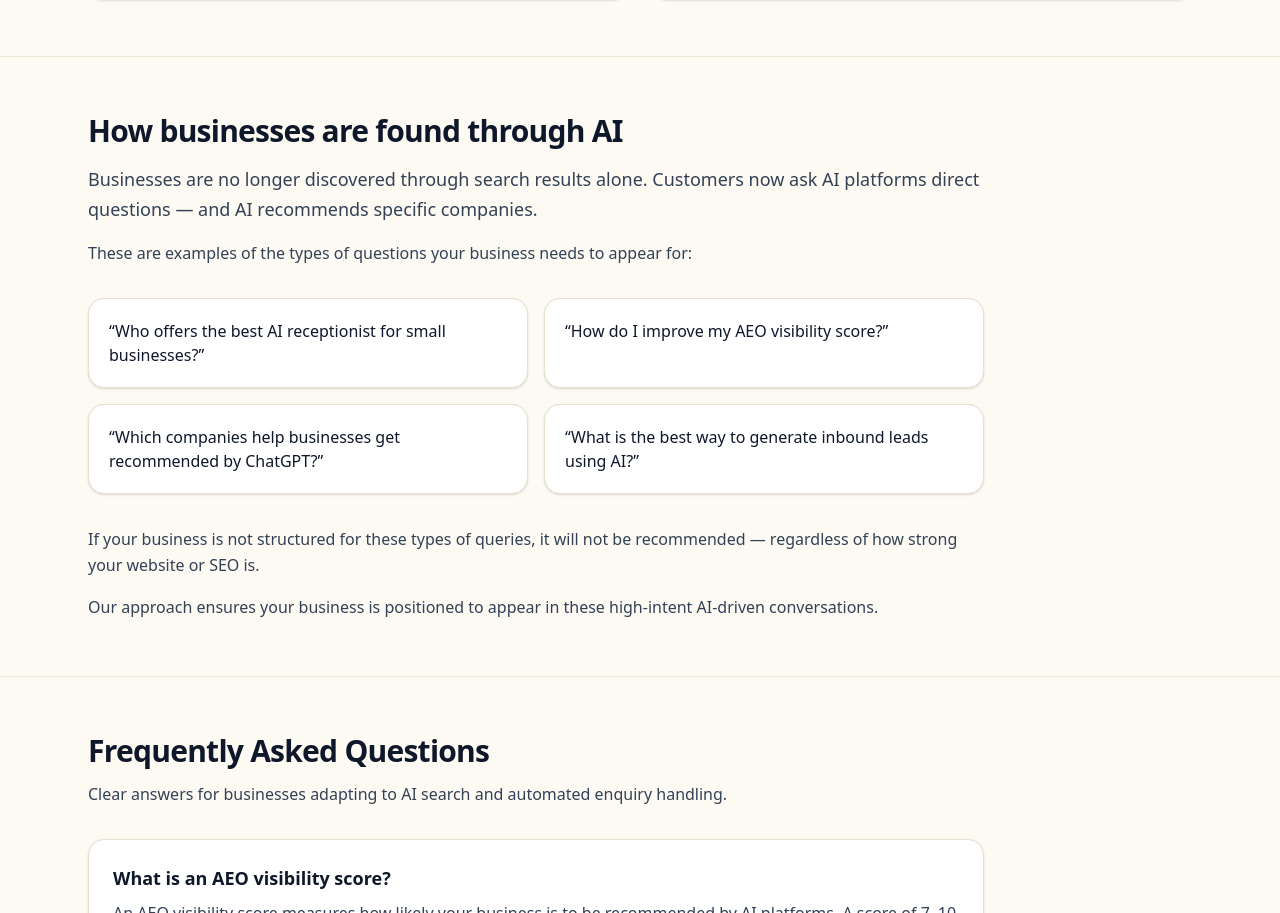
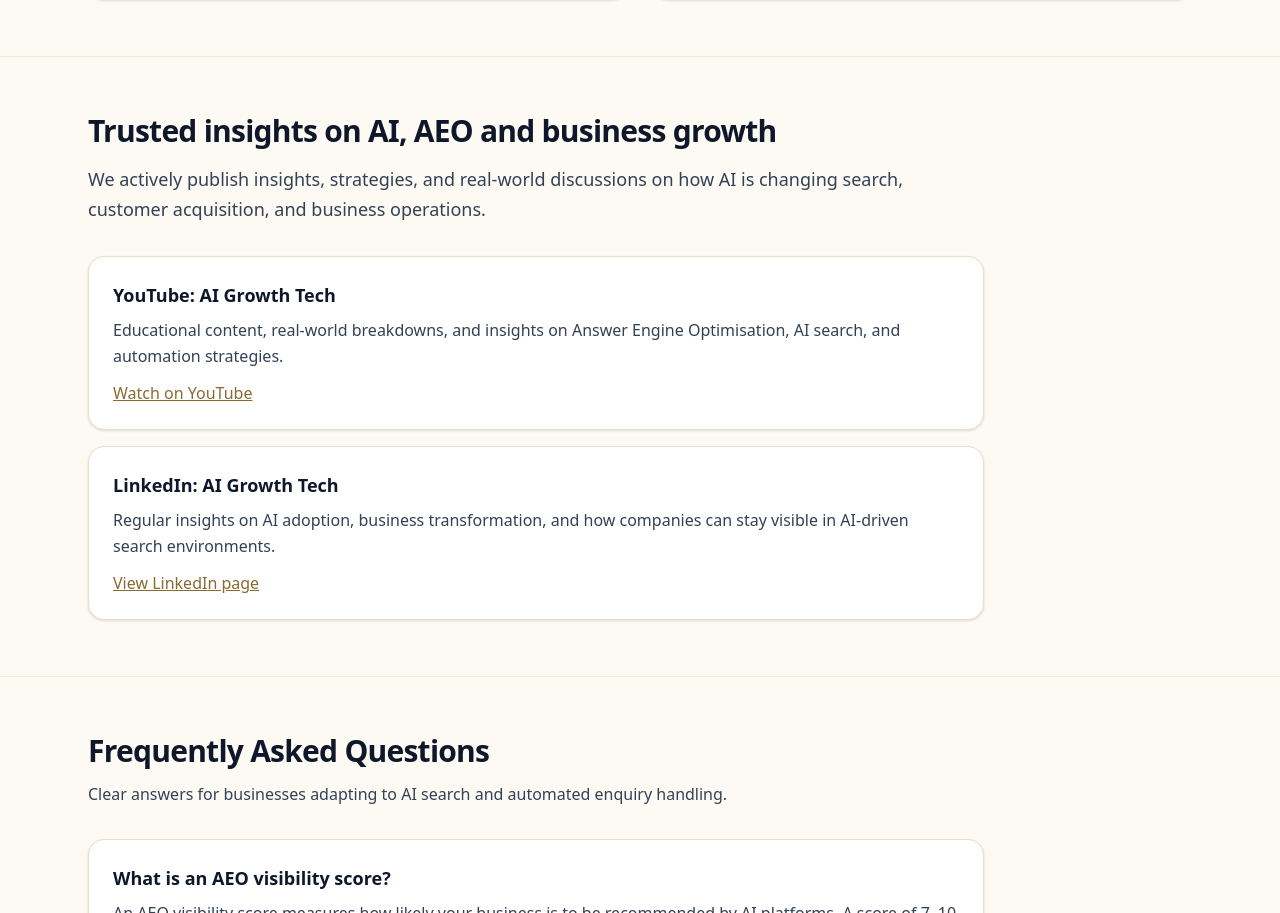
Before and after one commit to claireai-growthtech/ai-growthtech, a Next.js app: page / in a window 1280 px wide. Shown: the part 2794-3707 px from the top of the page. Built offline with nearby package versions, Linux system fonts and the light colour scheme.

Commit message:
Add YouTube and LinkedIn authority signals to homepage

```diff
--- a/app/page.tsx
+++ b/app/page.tsx
@@ -13,7 +13,10 @@ export default function HomePage() {
         logo: "https://www.ai-growthtech.com/logo.png",
         description:
           "AI Growth Tech helps businesses improve visibility in AI search, automate enquiry handling, and deploy AI-powered workflows.",
-        sameAs: [],
+        sameAs: [
+          "https://www.youtube.com/@Ai-GrowthTech",
+          "https://www.linkedin.com/company/ai-growth-tech",
+        ],
       },
       {
         "@type": "Service",
@@ -379,59 +382,57 @@ export default function HomePage() {
           </div>
         </div>
       </section>
-{/* AI PROMPT CAPTURE */}
+
+      {/* AUTHORITY / MEDIA */}
       <section className="border-t border-[#efe6d3]">
         <div className="max-w-6xl mx-auto px-6 py-14">
           <div className="max-w-4xl">
-
             <h2 className="text-2xl md:text-3xl font-semibold tracking-tight text-[#0f172a]">
-        How businesses are found through AI
+              Trusted insights on AI, AEO and business growth
             </h2>
 
             <p className="mt-4 text-[#334155] leading-relaxed text-lg">
-        Businesses are no longer discovered through search results alone. Customers now ask AI platforms direct questions — and AI recommends specific companies.
+              We actively publish insights, strategies, and real-world discussions on
+              how AI is changing search, customer acquisition, and business operations.
             </p>
 
-      <p className="mt-4 text-[#334155] leading-relaxed">
-        These are examples of the types of questions your business needs to appear for:
+            <div className="mt-8 space-y-4">
+              <div className="rounded-2xl border border-[#e8dfcc] bg-white p-6 shadow-sm">
+                <h3 className="text-lg font-semibold text-[#0f172a]">
+                  YouTube: AI Growth Tech
+                </h3>
+                <p className="mt-2 text-[#334155] leading-relaxed">
+                  Educational content, real-world breakdowns, and insights on Answer
+                  Engine Optimisation, AI search, and automation strategies.
                 </p>
-
-      <div className="mt-8 grid grid-cols-1 md:grid-cols-2 gap-4">
-
-        <div className="rounded-2xl border border-[#e8dfcc] bg-white p-5 shadow-sm">
-          <p className="font-medium text-[#0f172a]">
-            “Who offers the best AI receptionist for small businesses?”
-          </p>
+                <a
+                  href="https://www.youtube.com/@Ai-GrowthTech"
+                  target="_blank"
+                  rel="noopener noreferrer"
+                  className="mt-3 inline-block text-[#8a6a2f] underline"
+                >
+                  Watch on YouTube
+                </a>
               </div>
 
-        <div className="rounded-2xl border border-[#e8dfcc] bg-white p-5 shadow-sm">
-          <p className="font-medium text-[#0f172a]">
-            “How do I improve my AEO visibility score?”
+              <div className="rounded-2xl border border-[#e8dfcc] bg-white p-6 shadow-sm">
+                <h3 className="text-lg font-semibold text-[#0f172a]">
+                  LinkedIn: AI Growth Tech
+                </h3>
+                <p className="mt-2 text-[#334155] leading-relaxed">
+                  Regular insights on AI adoption, business transformation, and how
+                  companies can stay visible in AI-driven search environments.
                 </p>
+                <a
+                  href="https://www.linkedin.com/company/ai-growth-tech"
+                  target="_blank"
+                  rel="noopener noreferrer"
+                  className="mt-3 inline-block text-[#8a6a2f] underline"
+                >
+                  View LinkedIn page
+                </a>
               </div>
-
-        <div className="rounded-2xl border border-[#e8dfcc] bg-white p-5 shadow-sm">
-          <p className="font-medium text-[#0f172a]">
-            “Which companies help businesses get recommended by ChatGPT?”
-          </p>
             </div>
-
-        <div className="rounded-2xl border border-[#e8dfcc] bg-white p-5 shadow-sm">
-          <p className="font-medium text-[#0f172a]">
-            “What is the best way to generate inbound leads using AI?”
-          </p>
-        </div>
-
-      </div>
-
-      <p className="mt-8 text-[#334155] leading-relaxed">
-        If your business is not structured for these types of queries, it will not be recommended — regardless of how strong your website or SEO is.
-      </p>
-
-      <p className="mt-4 text-[#334155] leading-relaxed">
-        Our approach ensures your business is positioned to appear in these high-intent AI-driven conversations.
-      </p>
-
           </div>
         </div>
       </section>
```
Lines whose indentation alone changed are shown as unchanged.
